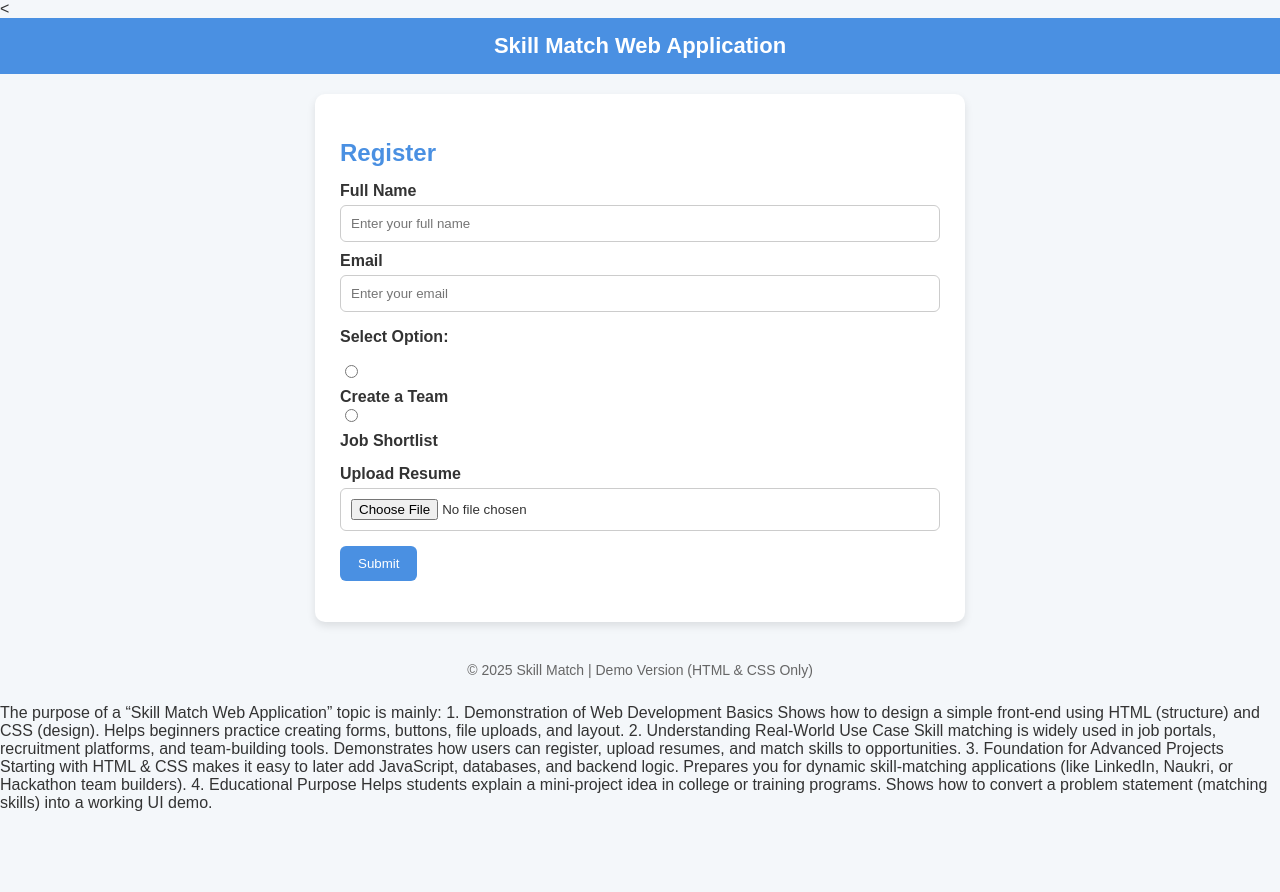
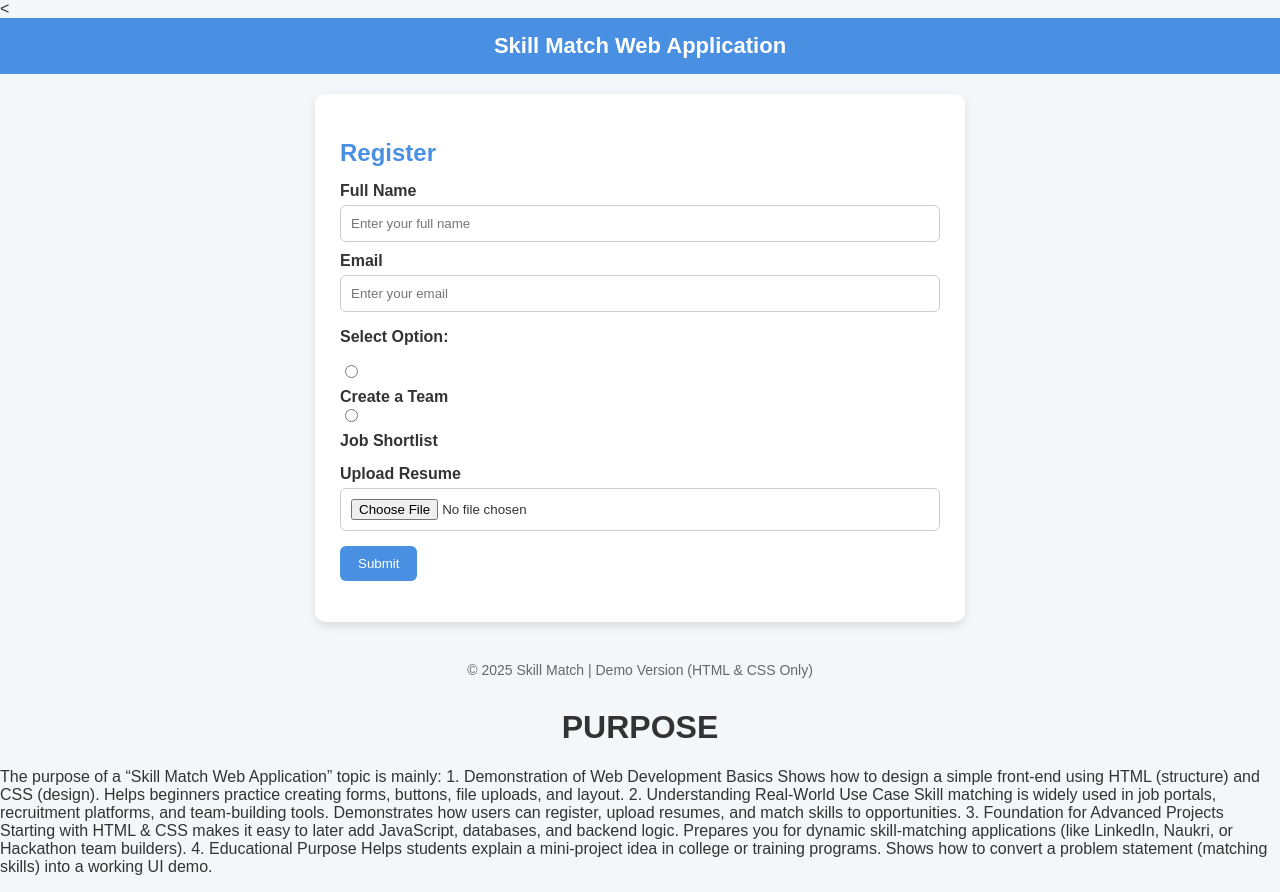
Before and after one commit to Sathyaanupoju/project, a plain HTML site: page index.html in a window 1280 px wide. Before the commit the page ends 828 px from the top, so only its background shows below. Drawn offline with Linux system fonts and the light colour scheme.

Commit message:
Update index.html

```diff
--- a/index.html
+++ b/index.html
@@ -117,6 +117,7 @@
   <footer>
     &copy; 2025 Skill Match | Demo Version (HTML & CSS Only)
   </footer>
+  <h1 align="center">PURPOSE</h1>
   <p>The purpose of a “Skill Match Web Application” topic is mainly:
 1. Demonstration of Web Development Basics
 Shows how to design a simple front-end using HTML (structure) and CSS (design).
```
